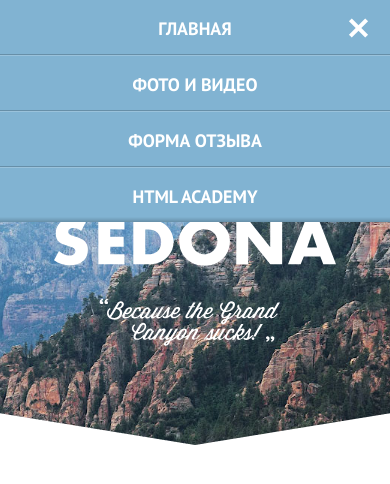
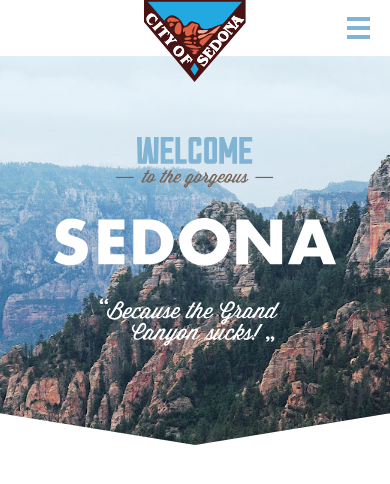
Before and after one commit to aguzhevskaya/sedona, a website with bundled scripts: page app/html/index.html in a window 390 px wide. Built offline with nearby package versions, Linux system fonts and the light colour scheme; files whose address does not match are found by name.

Commit message:
Правки шапки профиля

```diff
--- a/app/html/blocks/header.html
+++ b/app/html/blocks/header.html
@@ -6,7 +6,7 @@
 					    <source media="(min-width: 768px)" srcset="img/logo-tab.svg" width="102" height="84">
 					    <img class="header__logo" width="102" height="82" src="img/logo-mob.svg" alt="лого">
 					</picture>
-                    <nav class="navigation navigation_active">
+                    <nav class="navigation">
                         <ul class="navigation__list">
                             <li class="navigation__item"><a class="navigation__link" href="#">Главная</a></li>
                             <li class="navigation__item"><a class="navigation__link" href="#">Фото и видео</a></li>
@@ -14,7 +14,7 @@
                             <li class="navigation__item"><a class="navigation__link" href="#">HTML academy</a></li>
                         </ul>
                     </nav>
-                    <button class="header__burger header__burger_active" type="button" aria-label="Открыть главное меню"><span></span></button>
+                    <button class="header__burger" type="button" aria-label="Открыть главное меню"><span></span></button>
                 </div>
             </div>
             <div class="header__intro" aria-label="Карточка приветствия">
--- a/app/scss/blocks/header.scss
+++ b/app/scss/blocks/header.scss
@@ -52,25 +52,25 @@
       top: 0;
     }
   }
-  &__burger_active {
+  &__burger--active {
     z-index: 12;
     transition: opasity linear .2s;
   }
-  &__burger_active::before {
+  &__burger--active::before {
     top: 50%;
     transform: translateY(-50%) rotate(45deg);
     background-color: #fff;
     opacity: 1;
     transition: all linear .2s;
   }
-  &__burger_active::after {
+  &__burge--active::after {
     transform: translateY(-50%) rotate(-45deg);
     top: 50%;
     background-color: #fff;
     opacity: 1;
     transition: all linear .2s;
   }
-  &__burger_active span {
+  &__burger--active span {
     display: none;
   }
   &__intro{
--- a/app/scss/blocks/navigation.scss
+++ b/app/scss/blocks/navigation.scss
@@ -30,7 +30,7 @@
         transition: background-color .2s linear;
         position: relative;
         padding: 9px 0 5px;
-        &_disabled {
+        &--disabled {
             background-color: #E5E5E5;
         }
         @include tablet {
@@ -90,20 +90,20 @@
                 color: #000000;
                 opacity: .3;
             }
-            &_active {
+            &--active {
                 color: #766357;
                 opacity: 1;
                 transition: color .2s linear, opacity .2s linear;
             }
-            &_active:hover {
+            &--active:hover {
                 color: #604E43;
             }
-            &_active:focus {
+            &--active:focus {
                 opacity: .3;
             }
         }
     }
-    &_active {
+    &--active {
         transform: translateY(0%);
         opacity: 1;
     }
```
